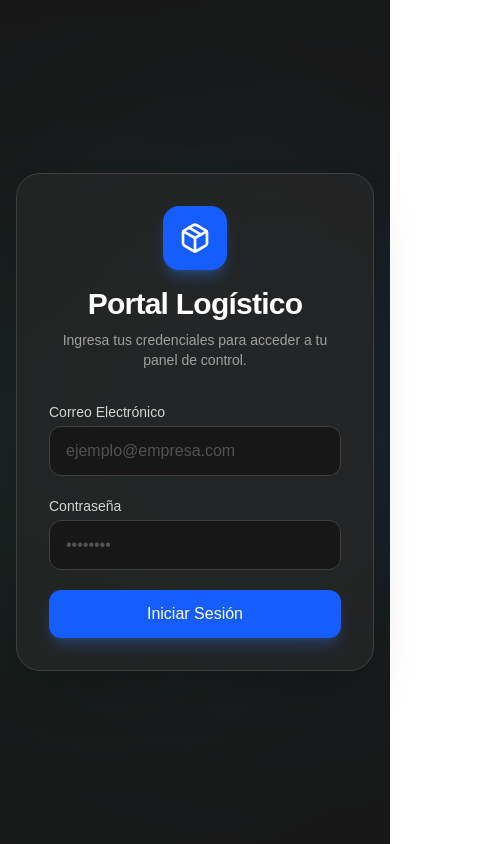
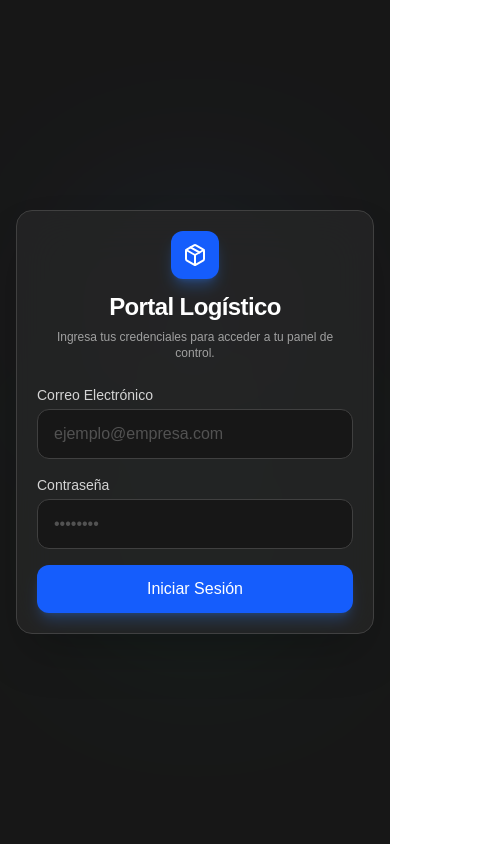
Before and after one commit to santiagoher/intranet-landimotos, a Next.js app: page /login in a window 390 px wide. Shown: the whole page, 482 px wide, since content can reach past the window. Built offline with nearby package versions, Linux system fonts and the light colour scheme.

Commit message:
Ajustamos responsive del login

```diff
--- a/src/app/(auth)/login/page.tsx
+++ b/src/app/(auth)/login/page.tsx
@@ -40,25 +40,25 @@ export default function LoginPage() {
   }
 
   return (
-    <div className="flex min-h-screen bg-neutral-900 items-center justify-center p-4">
+    <div className="flex min-h-screen bg-neutral-900 items-center justify-center p-4 relative overflow-hidden">
       {/* Elementos decorativos (Glassmorphism) */}
-      <div className="absolute top-1/4 left-1/4 w-96 h-96 bg-blue-500/20 rounded-full mix-blend-screen filter blur-[128px] opacity-50"></div>
-      <div className="absolute bottom-1/4 right-1/4 w-96 h-96 bg-emerald-500/20 rounded-full mix-blend-screen filter blur-[128px] opacity-50"></div>
+      <div className="absolute top-1/4 left-1/4 w-48 h-48 sm:w-96 sm:h-96 bg-blue-500/20 rounded-full mix-blend-screen filter blur-[80px] sm:blur-[128px] opacity-50 pointer-events-none"></div>
+      <div className="absolute bottom-1/4 right-1/4 w-48 h-48 sm:w-96 sm:h-96 bg-emerald-500/20 rounded-full mix-blend-screen filter blur-[80px] sm:blur-[128px] opacity-50 pointer-events-none"></div>
 
       <div className="relative w-full max-w-md z-10">
-        <div className="bg-neutral-800/80 backdrop-blur-xl rounded-3xl shadow-2xl border border-neutral-700 p-8">
+        <div className="bg-neutral-800/80 backdrop-blur-xl rounded-2xl sm:rounded-3xl shadow-2xl border border-neutral-700 p-5 sm:p-8">
 
-          <div className="flex flex-col items-center mb-8">
-            <div className="w-16 h-16 bg-blue-600 rounded-2xl flex items-center justify-center mb-4 shadow-lg shadow-blue-500/30">
-              <Package className="w-8 h-8 text-white" />
+          <div className="flex flex-col items-center mb-6 sm:mb-8">
+            <div className="w-12 h-12 sm:w-16 sm:h-16 bg-blue-600 rounded-xl sm:rounded-2xl flex items-center justify-center mb-3 sm:mb-4 shadow-lg shadow-blue-500/30">
+              <Package className="w-6 h-6 sm:w-8 sm:h-8 text-white" />
             </div>
-            <h1 className="text-3xl font-bold text-white tracking-tight">Portal Logístico</h1>
-            <p className="text-neutral-400 mt-2 text-sm text-center">
+            <h1 className="text-2xl sm:text-3xl font-bold text-white tracking-tight">Portal Logístico</h1>
+            <p className="text-neutral-400 mt-1.5 text-xs sm:text-sm text-center">
               Ingresa tus credenciales para acceder a tu panel de control.
             </p>
           </div>
 
-          <form onSubmit={handleSubmit(onSubmit)} className="space-y-5">
+          <form onSubmit={handleSubmit(onSubmit)} className="space-y-4 sm:space-y-5">
             <div>
               <label className="block text-sm font-medium text-neutral-300 mb-1" htmlFor="email">
                 Correo Electrónico
--- /dev/null
+++ b/src/components/layout/SidebarContext.tsx
@@ -0,0 +1,32 @@
+'use client'
+
+import { createContext, useContext, useState, useCallback } from 'react'
+
+interface SidebarContextType {
+  isOpen: boolean
+  open: () => void
+  close: () => void
+  toggle: () => void
+}
+
+const SidebarContext = createContext<SidebarContextType | null>(null)
+
+export function SidebarProvider({ children }: { children: React.ReactNode }) {
+  const [isOpen, setIsOpen] = useState(false)
+
+  const open = useCallback(() => setIsOpen(true), [])
+  const close = useCallback(() => setIsOpen(false), [])
+  const toggle = useCallback(() => setIsOpen((v) => !v), [])
+
+  return (
+    <SidebarContext.Provider value={{ isOpen, open, close, toggle }}>
+      {children}
+    </SidebarContext.Provider>
+  )
+}
+
+export function useSidebar() {
+  const ctx = useContext(SidebarContext)
+  if (!ctx) throw new Error('useSidebar must be used inside SidebarProvider')
+  return ctx
+}
```
